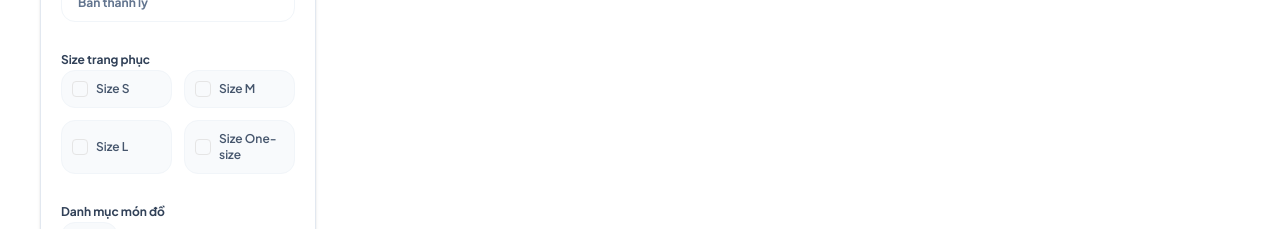
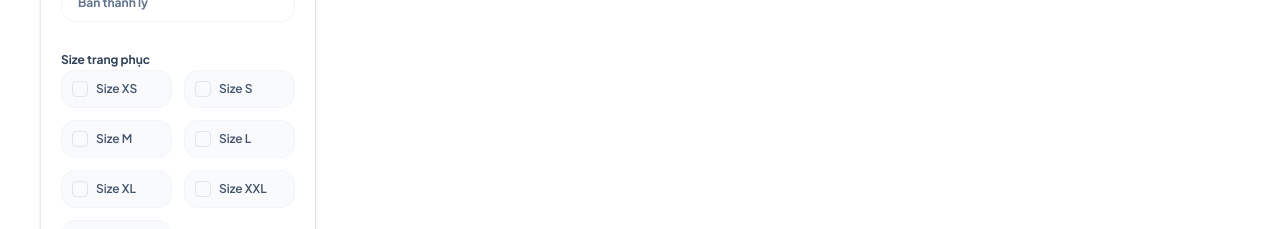
Before and after one commit to uvnb/cosworld, a Next.js app: page / in a window 1280 px wide. Shown: the part 571-800 px from the top of the page. Built offline with nearby package versions, Linux system fonts and the light colour scheme; no server answers; the database is empty.

Commit message:
fix(filters): sync size filter logic with create listing form

```diff
--- a/src/components/listings/ListingsSection.tsx
+++ b/src/components/listings/ListingsSection.tsx
@@ -88,10 +88,11 @@ export function ListingsSection({ initialQuery }: { initialQuery?: string }) {
               </div>
 
               {/* Size Filter */}
+              {filters.category !== 'studio' && (
                 <div className="space-y-3">
                   <label className="text-xs font-bold text-slate-700">Size trang phục</label>
                   <div className="grid grid-cols-2 gap-3">
-                  {['S', 'M', 'L', 'One-size'].map(size => (
+                    {['XS', 'S', 'M', 'L', 'XL', 'XXL', 'One-size'].map(size => (
                       <div key={size} className="flex items-center space-x-2 bg-slate-50 p-2.5 rounded-xl border border-slate-100">
                         <Checkbox
                           id={`size-${size}`}
@@ -99,17 +100,25 @@ export function ListingsSection({ initialQuery }: { initialQuery?: string }) {
                           onCheckedChange={(checked) => handleSizeChange(size, checked as boolean)}
                         />
                         <label htmlFor={`size-${size}`} className="text-xs font-semibold text-slate-600 cursor-pointer">
-                        Size {size}
+                          {size === 'One-size' ? 'One-size' : `Size ${size}`}
                         </label>
                       </div>
                     ))}
                   </div>
                 </div>
+              )}
 
               {/* Category Filter */}
               <div className="space-y-2">
                 <label className="text-xs font-bold text-slate-700">Danh mục món đồ</label>
-                <Select value={filters.category || 'all'} onValueChange={(val: any) => setFilters({...filters, category: val === 'all' ? '' : val})}>
+                <Select
+                  value={filters.category || 'all'}
+                  onValueChange={(val: any) => setFilters({
+                    ...filters,
+                    category: val === 'all' ? '' : val,
+                    sizes: val === 'studio' ? [] : filters.sizes
+                  })}
+                >
                   <SelectTrigger className="h-11 rounded-xl bg-slate-50 border-slate-100 text-sm font-medium">
                     <SelectValue placeholder="Tất cả danh mục" />
                   </SelectTrigger>
```
Lines whose indentation alone changed are shown as unchanged.
